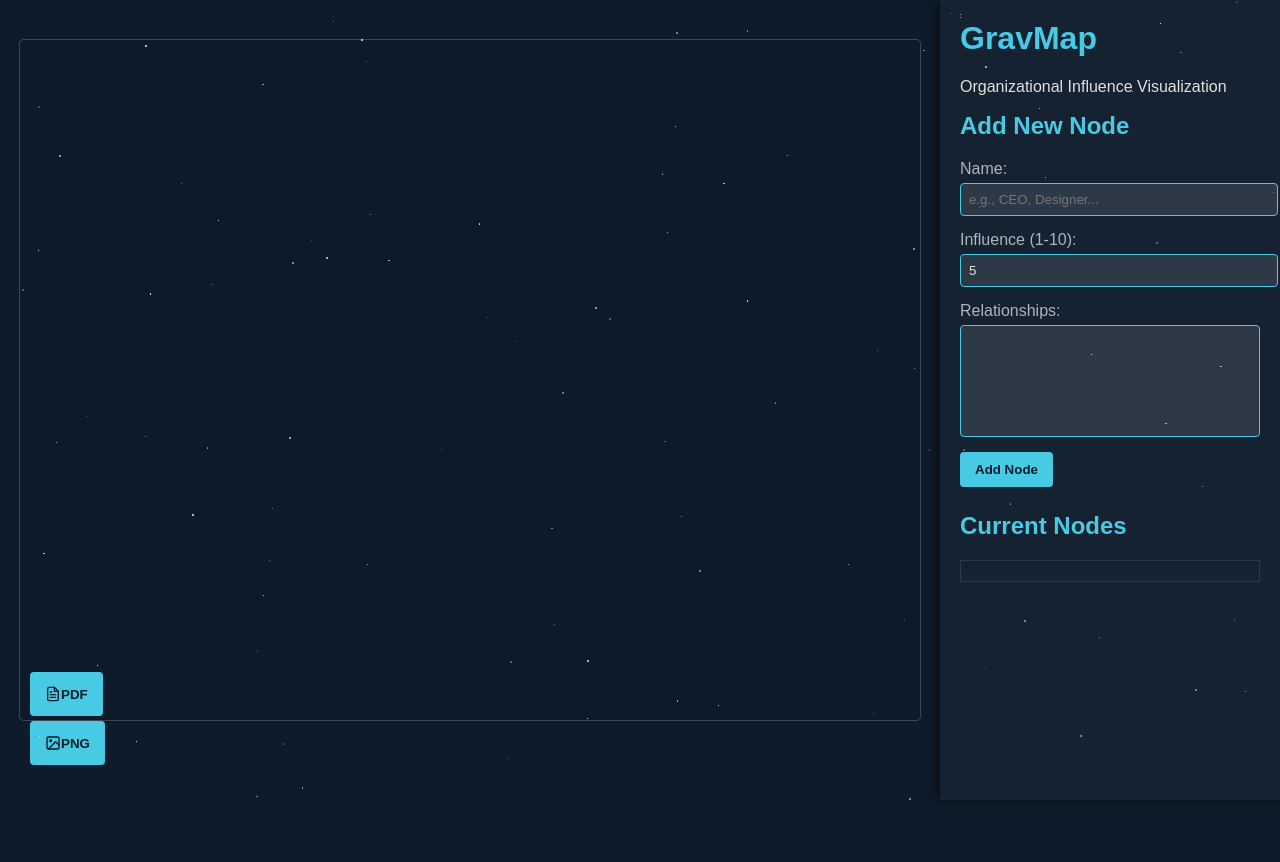
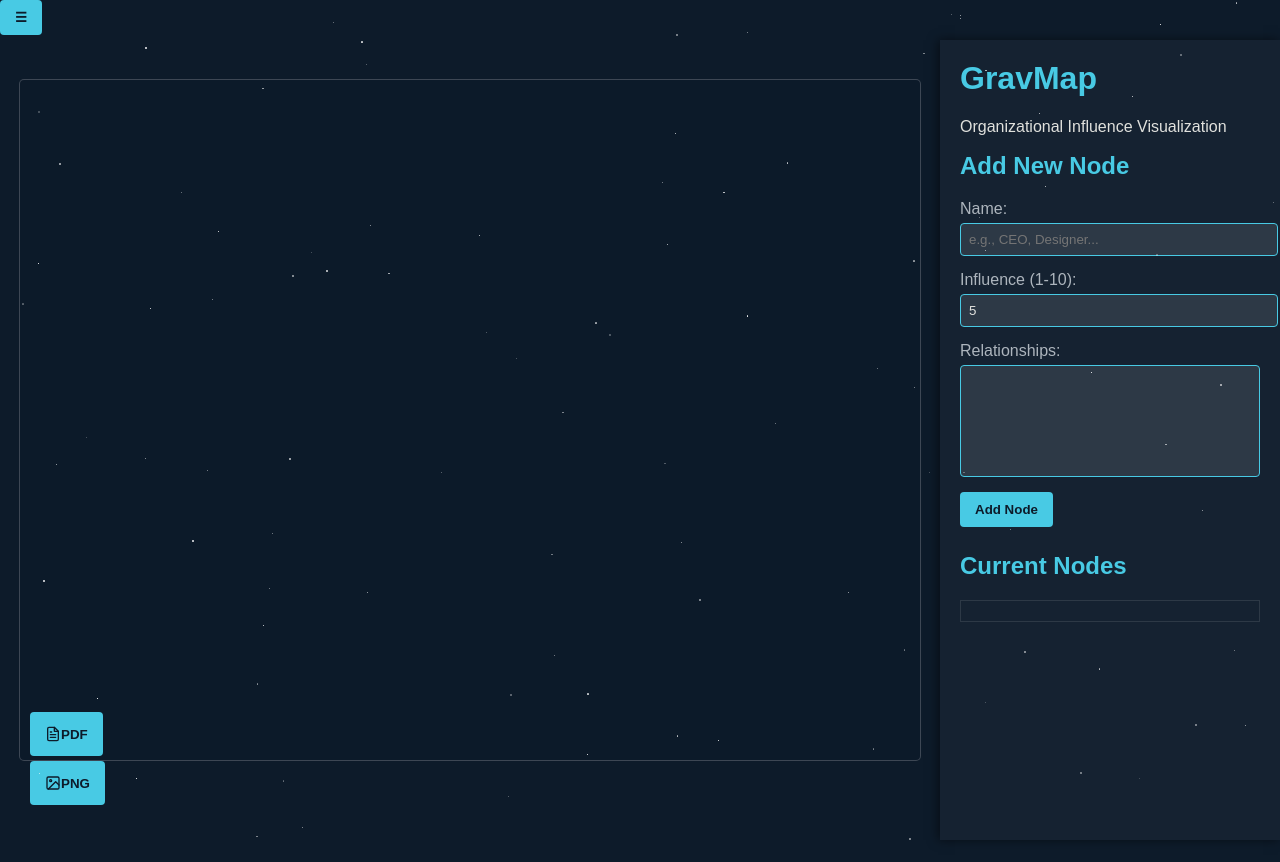
Before and after one commit to edisedis777/GravMap, a plain HTML site: page index.html in a window 1280 px wide. Before the commit the page ends 822 px from the top, so only its background shows below. Drawn offline with nearby package versions, Linux system fonts and the light colour scheme.

Commit message:
Update index.html

```diff
--- a/index.html
+++ b/index.html
@@ -8,6 +8,7 @@
     <script src="https://cdnjs.cloudflare.com/ajax/libs/jspdf/2.5.1/jspdf.umd.min.js"></script>
   </head>
   <body>
+    <button id="panel-toggle" class="panel-toggle">☰</button>
     <div id="gravmap-container">
       <div id="canvas-container">
         <canvas id="gravmap-canvas"></canvas>
```
